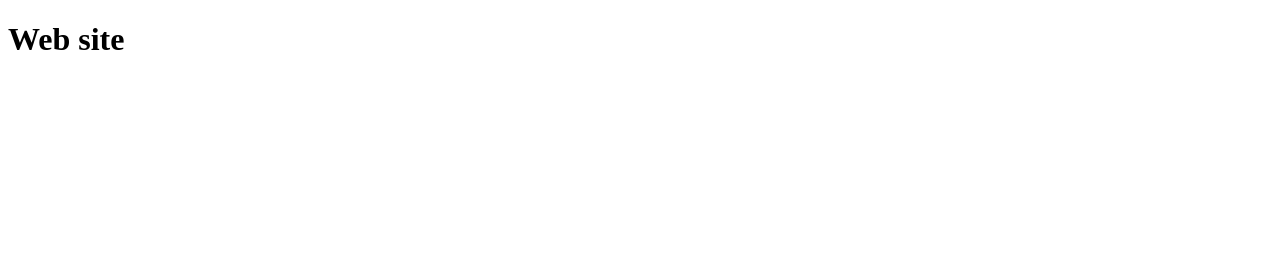
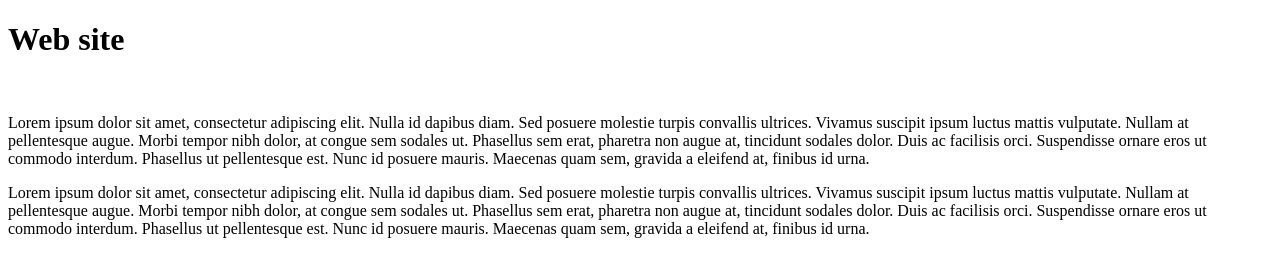
Before and after one commit to juliojcch2018/juliojcch2018.github.io, a plain HTML site: page index.html in a window 1280 px wide. Drawn offline with Linux system fonts and the light colour scheme.

Commit message:
Agregue parrafo

```diff
--- a/index.html
+++ b/index.html
@@ -12,6 +12,20 @@
     <h1>Web site</h1>
     <!--'BR' solo agrega espaciado"-->
     <br />
-
+    <!--"P" Son parrafos-->
+    <p>
+        Lorem ipsum dolor sit amet, consectetur adipiscing elit. Nulla id dapibus diam. Sed posuere molestie turpis convallis
+        ultrices. Vivamus suscipit ipsum luctus mattis vulputate. Nullam at pellentesque augue. Morbi tempor nibh dolor, at
+        congue sem sodales ut. Phasellus sem erat, pharetra non augue at, tincidunt sodales dolor. Duis ac facilisis orci.
+        Suspendisse ornare eros ut commodo interdum. Phasellus ut pellentesque est. Nunc id posuere mauris. Maecenas quam sem,
+        gravida a eleifend at, finibus id urna.
+    </p>
+    <p>
+        Lorem ipsum dolor sit amet, consectetur adipiscing elit. Nulla id dapibus diam. Sed posuere molestie turpis convallis
+        ultrices. Vivamus suscipit ipsum luctus mattis vulputate. Nullam at pellentesque augue. Morbi tempor nibh dolor, at
+        congue sem sodales ut. Phasellus sem erat, pharetra non augue at, tincidunt sodales dolor. Duis ac facilisis orci.
+        Suspendisse ornare eros ut commodo interdum. Phasellus ut pellentesque est. Nunc id posuere mauris. Maecenas quam sem,
+        gravida a eleifend at, finibus id urna.
+    </p>
 </body>
 </html>
```
